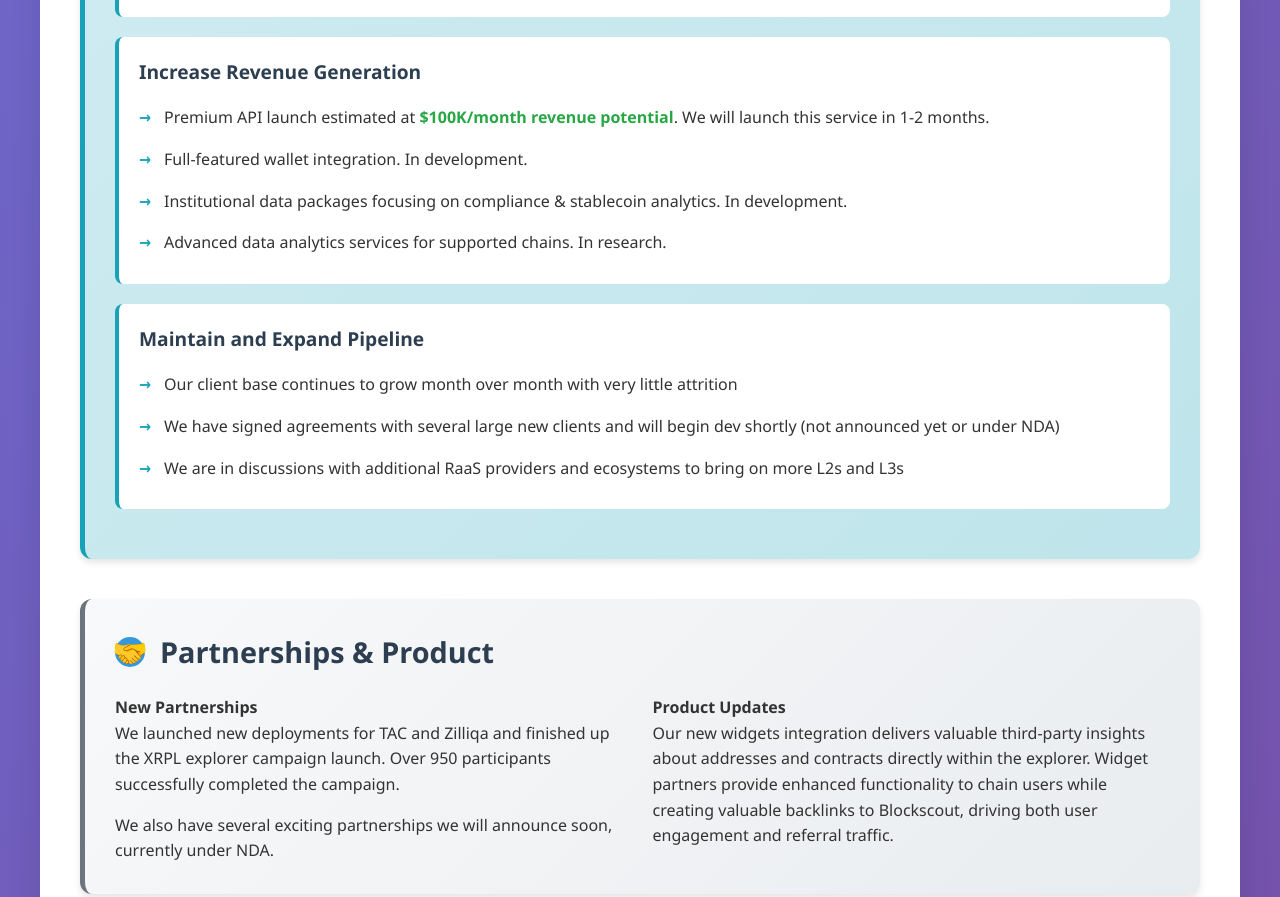
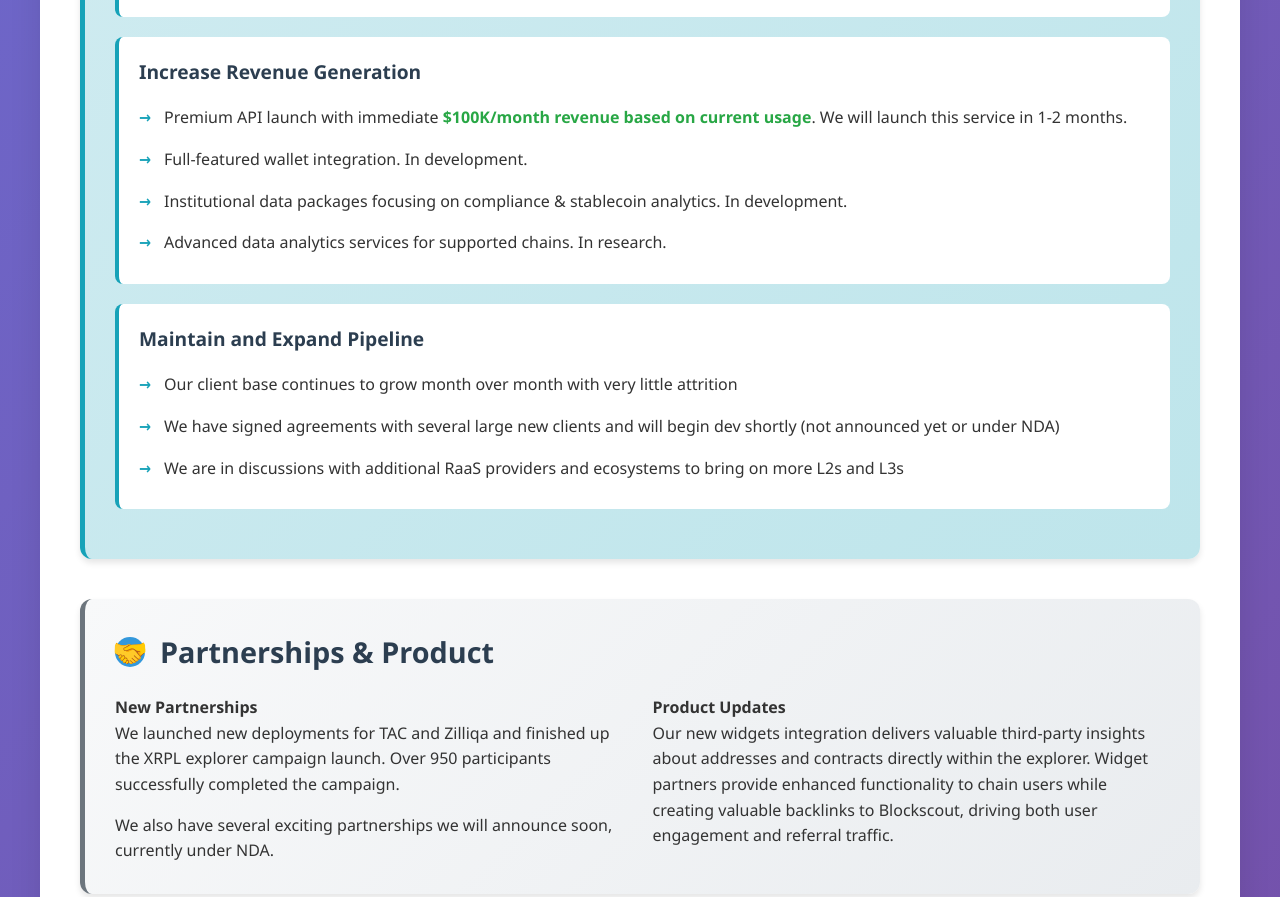
Before and after one commit to andogro/html-starter, a website: page index.html in a window 1280 px wide. Shown: the part 2784-3681 px from the top of the page. Drawn offline with nearby package versions, Linux system fonts and the light colour scheme.

Commit message:
Update index.html

```diff
--- a/index.html
+++ b/index.html
@@ -414,7 +414,7 @@ We are now the #1 block explorer in terms of EVM reach, and are shifting focus t
                 <div class="focus-item">
                     <h4>Increase Revenue Generation</h4>
                     <ul>
-                        <li>Premium API launch estimated at <span class="growth-indicator">$100K/month revenue potential</span>. We will launch this service in 1-2 months.</li>
+                        <li>Premium API launch with immediate <span class="growth-indicator">$100K/month revenue based on current usage</span>. We will launch this service in 1-2 months.</li>
                         <li>Full-featured wallet integration. In development.</li>
                         <li>Institutional data packages focusing on compliance & stablecoin analytics. In development.</li>
                         <li>Advanced data analytics services for supported chains. In research.</li>
```
